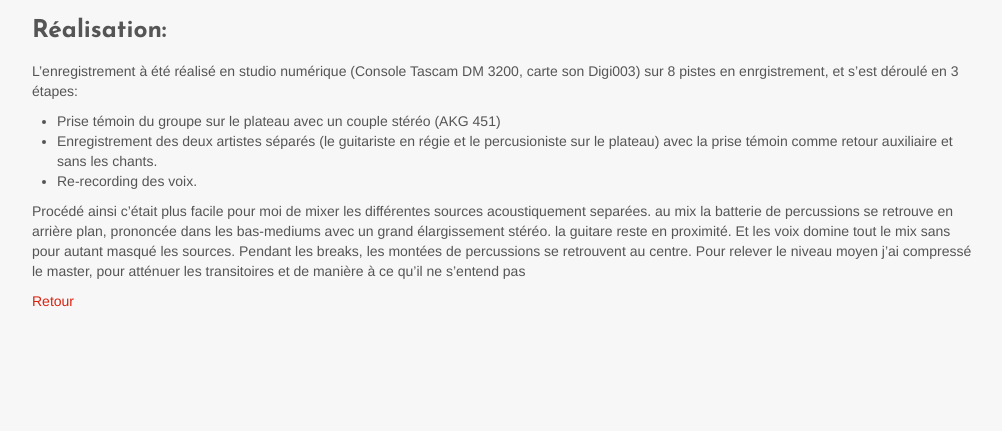
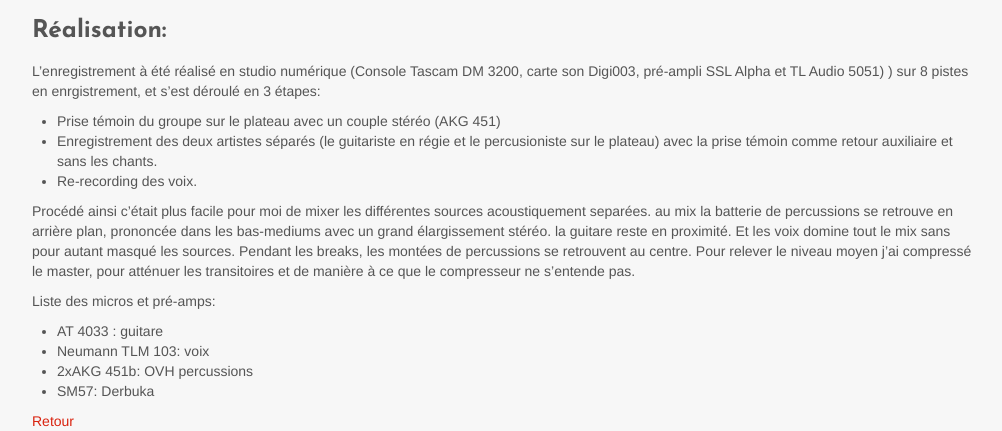
Before and after one commit to Baptisteq/baptisteq.github.com, a Jekyll site: the page built from zarathoustra.md, in a window 1280 px wide, cut to the strip 821-1252 px from the top of the page. Shown: the whole strip, without its empty margins (138-1140 px from the left). Built offline with Jekyll 4.4.1, drawn with Linux system fonts in a browser that asks for light colours; before the commit the page ends 1132 px from its top, so only the background shows below that.

Commit message:
Update zarathoustra.md

```diff
--- a/zarathoustra.md
+++ b/zarathoustra.md
@@ -15,10 +15,16 @@
 
 ### Réalisation:
 
-L'enregistrement à été réalisé en studio numérique (Console Tascam DM 3200, carte son Digi003) sur 8 pistes en enrgistrement, et s'est déroulé en 3 étapes:
+L'enregistrement à été réalisé en studio numérique (Console Tascam DM 3200, carte son Digi003, pré-ampli SSL Alpha et TL Audio 5051) ) sur 8 pistes en enrgistrement, et s'est déroulé en 3 étapes:
    - Prise témoin du groupe sur le plateau avec un couple stéréo (AKG 451)
    - Enregistrement des deux artistes séparés (le guitariste en régie et le percusioniste sur le plateau) avec la prise témoin comme retour auxiliaire et
      sans les chants.
    - Re-recording des voix.
 
-Procédé ainsi c'était plus facile pour moi de mixer les différentes sources acoustiquement separées. au mix la batterie de percussions se retrouve en arrière plan, prononcée dans les bas-mediums avec un grand élargissement stéréo. la guitare reste en proximité. Et les voix domine tout le mix sans pour autant masqué les sources. Pendant les breaks, les montées de percussions se retrouvent au centre. Pour relever le niveau moyen j'ai compressé le master, pour atténuer les transitoires et de manière à ce qu'il ne s'entend pas
+Procédé ainsi c'était plus facile pour moi de mixer les différentes sources acoustiquement separées. au mix la batterie de percussions se retrouve en arrière plan, prononcée dans les bas-mediums avec un grand élargissement stéréo. la guitare reste en proximité. Et les voix domine tout le mix sans pour autant masqué les sources. Pendant les breaks, les montées de percussions se retrouvent au centre. Pour relever le niveau moyen j'ai compressé le master, pour atténuer les transitoires et de manière à ce que le compresseur ne s'entende pas.
+
+Liste des micros et pré-amps:
+   - AT 4033 : guitare
+   - Neumann TLM 103: voix
+   - 2xAKG 451b: OVH percussions
+   - SM57: Derbuka
```
